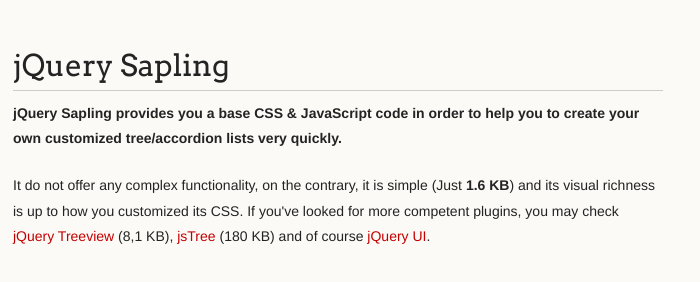
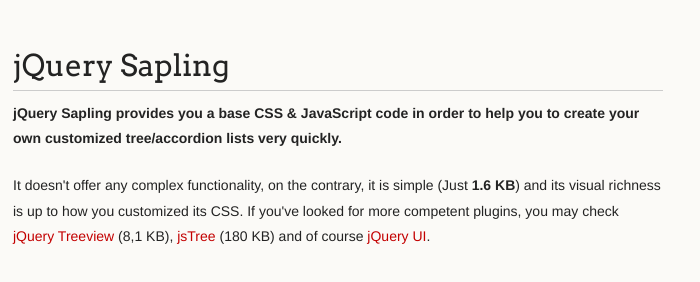
Before and after one commit to tameraydin/jquery-sapling, a plain HTML site: page index.html in a window 1280 px wide. Shown: the top 282 px of the page, 297-997 px from the left. Drawn offline with Linux system fonts and the light colour scheme.

Commit message:
grammar fix

```diff
--- a/index.html
+++ b/index.html
@@ -34,7 +34,7 @@
 
 <p><strong>jQuery Sapling provides you a base CSS &amp; JavaScript code in order to help you to create your own customized tree/accordion lists very quickly.</strong></p>
 
-<p>It do not offer any complex functionality, on the contrary, it is simple (Just <strong>1.6 KB</strong>) and its visual richness is up to how you customized its CSS. If you've looked for more competent plugins, you may check <a href="http://bassistance.de/jquery-plugins/jquery-plugin-treeview/" target="_blank">jQuery Treeview</a> (8,1 KB), <a href="http://www.jstree.com/" target="_blank">jsTree</a> (180 KB) and of course <a href="http://jqueryui.com/accordion/" target="_blank">jQuery UI</a>.</p>
+<p>It doesn't offer any complex functionality, on the contrary, it is simple (Just <strong>1.6 KB</strong>) and its visual richness is up to how you customized its CSS. If you've looked for more competent plugins, you may check <a href="http://bassistance.de/jquery-plugins/jquery-plugin-treeview/" target="_blank">jQuery Treeview</a> (8,1 KB), <a href="http://www.jstree.com/" target="_blank">jsTree</a> (180 KB) and of course <a href="http://jqueryui.com/accordion/" target="_blank">jQuery UI</a>.</p>
 
 <h2>Usage</h2>
 
```
